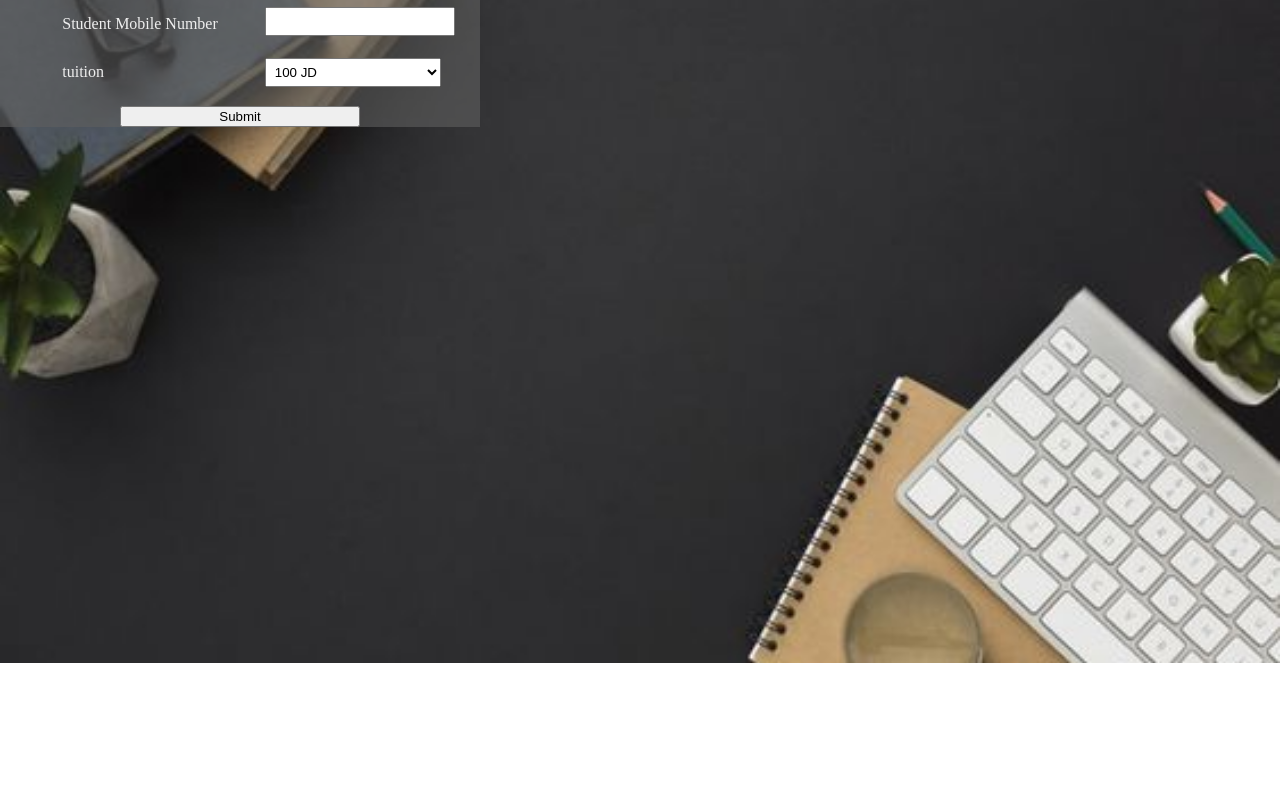
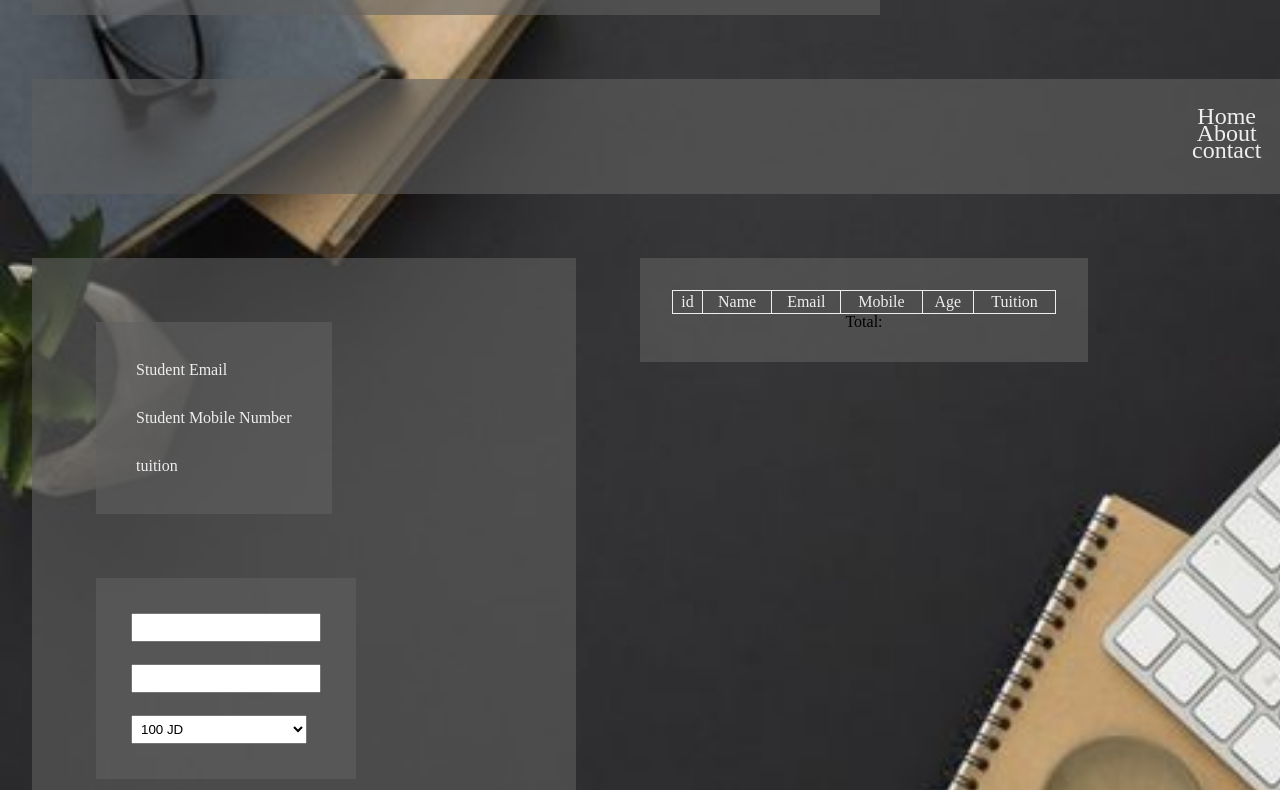
Before and after one commit to arahal81/StudentsList, a plain HTML site: page index.html in a window 1280 px wide. Shown: the part 137-927 px from the top of the page. Before the commit the page ends 800 px from the top, so only its background shows below. Drawn offline with Linux system fonts and the light colour scheme.

Commit message:
Update style.css

```diff
--- a/css/style.css
+++ b/css/style.css
@@ -65,7 +65,7 @@ th{
     padding: 0.2rem;
     text-align: center ;
 }
-#tableDiv{
+div{
     text-align: center;
 float: left;
 margin: 2rem;
```
